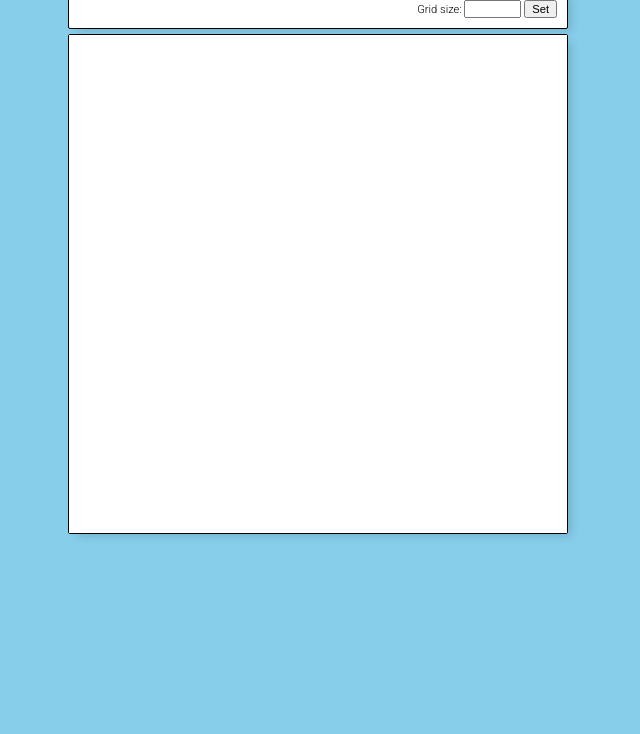
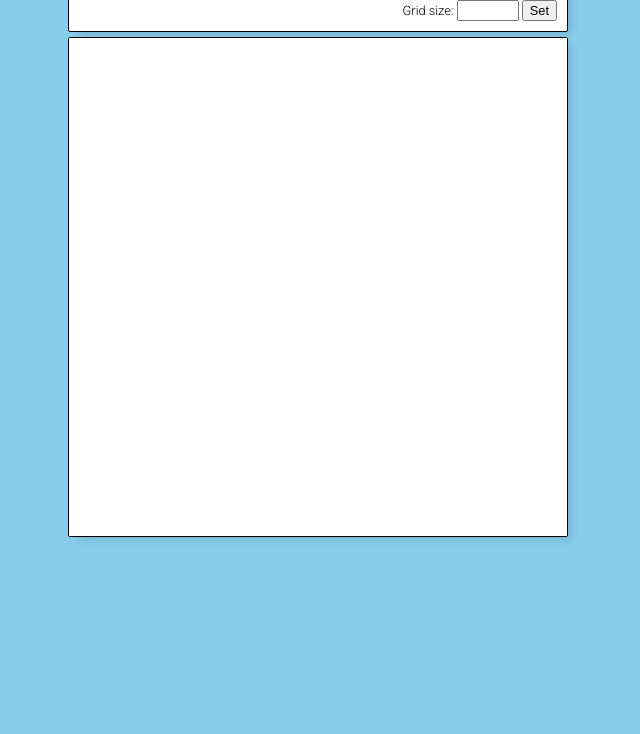
Before and after one commit to M-Bujak/Etch-a-Sketch, a plain HTML site: page index.html in a window 1280 px wide. Shown: the part 66-800 px from the top of the page, without its empty margins (322-962 px from the left). Drawn offline with Linux system fonts and the light colour scheme.

Commit message:
font size changes

```diff
--- a/style.css
+++ b/style.css
@@ -31,12 +31,12 @@ body {
     padding: 10px;
     margin-top: 5px;
     margin-bottom: 5px;
-    font-size: 0.7rem;
+    font-size: 0.8rem;
 }
 
 form > * {
     font-weight: 300;
-    font-size: 0.7rem;
+    font-size: 0.8rem;
 }
 
 #grid-container {
```
